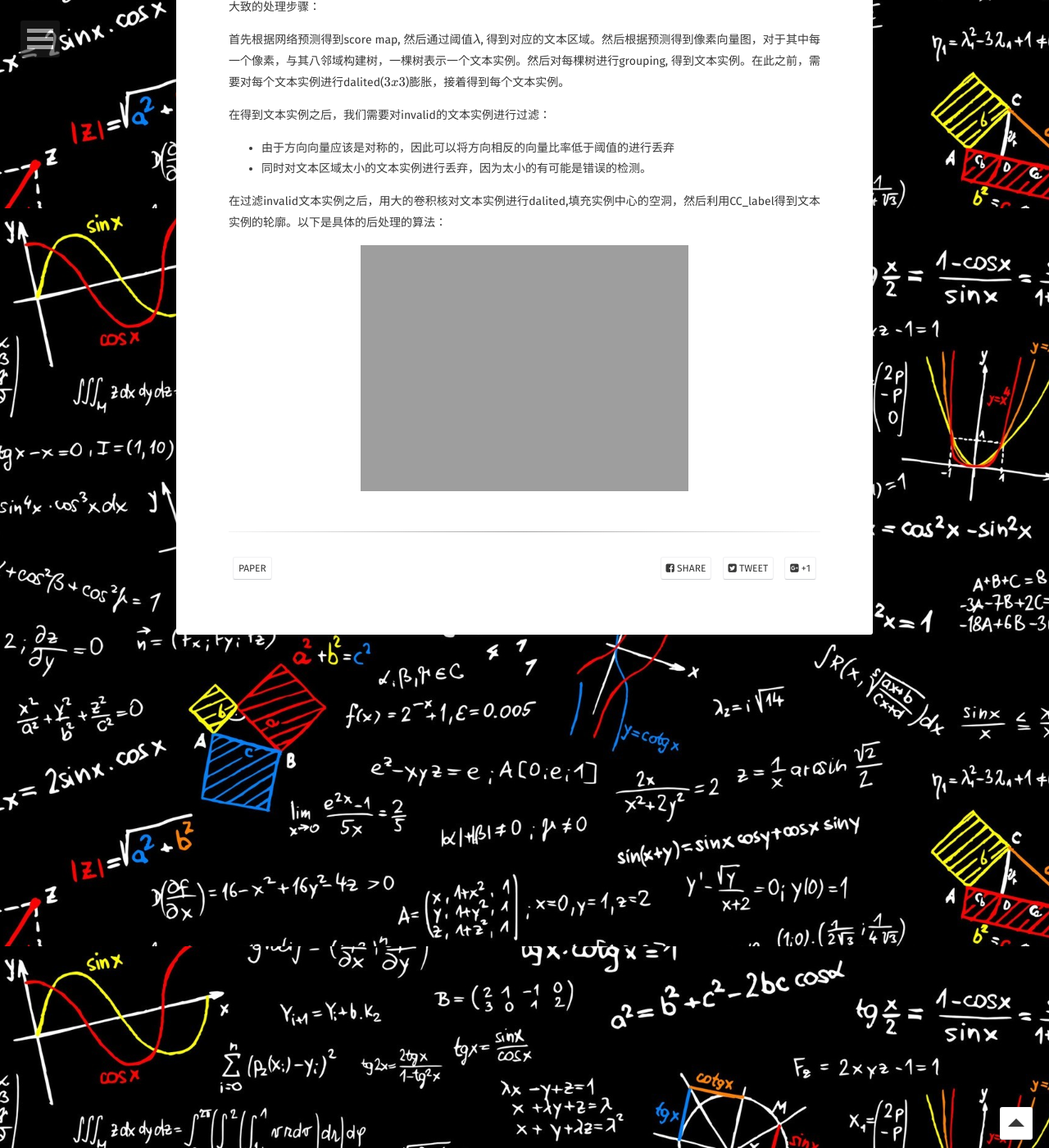
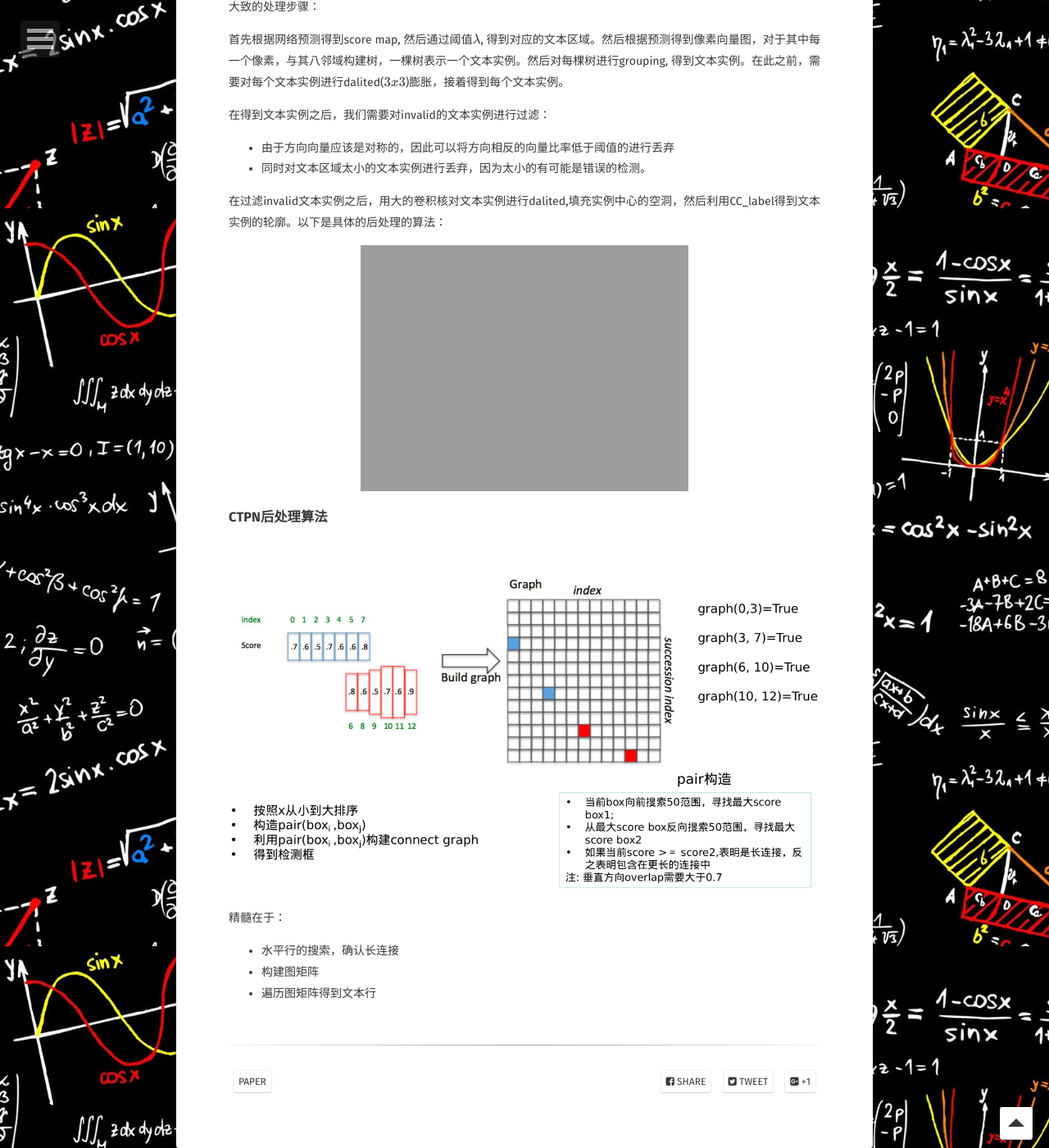
Before and after one commit to saicoco/saicoco.github.io, a Jekyll site: the page built from _posts/2019-03-26-textdetection_poster.md, in a window 1280 px wide and 1400 px high, scrolled down 3346 px. Shown: the whole window at 82% size. Built offline with Jekyll 4.4.1, drawn with Linux system fonts in a browser that asks for light colours; some web fonts are replaced; formulas are drawn with MathJax 3; comment, search, counter and statistics services are not loaded.

Commit message:
add post algorithm of ctpn

```diff
--- a/_posts/2019-03-26-textdetection_poster.md
+++ b/_posts/2019-03-26-textdetection_poster.md
@@ -86,3 +86,13 @@ link需要预测准确，如果link出现错误，则容易导致segments的归
 在过滤invalid文本实例之后，用大的卷积核对文本实例进行dalited,填充实例中心的空洞，然后利用CC_label得到文本实例的轮廓。以下是具体的后处理的算法：
 
 ![img](../downloads/zzj/Jietu20190422-135618@2x.jpg)
+
+### CTPN后处理算法
+
+![image-20190517172227383](../downloads/poster/ctpn.jpg)
+
+精髓在于：
+
+- 水平行的搜索，确认长连接
+- 构建图矩阵
+- 遍历图矩阵得到文本行
```
Also changed, not shown: downloads/poster/ctpn.jpg (added).
